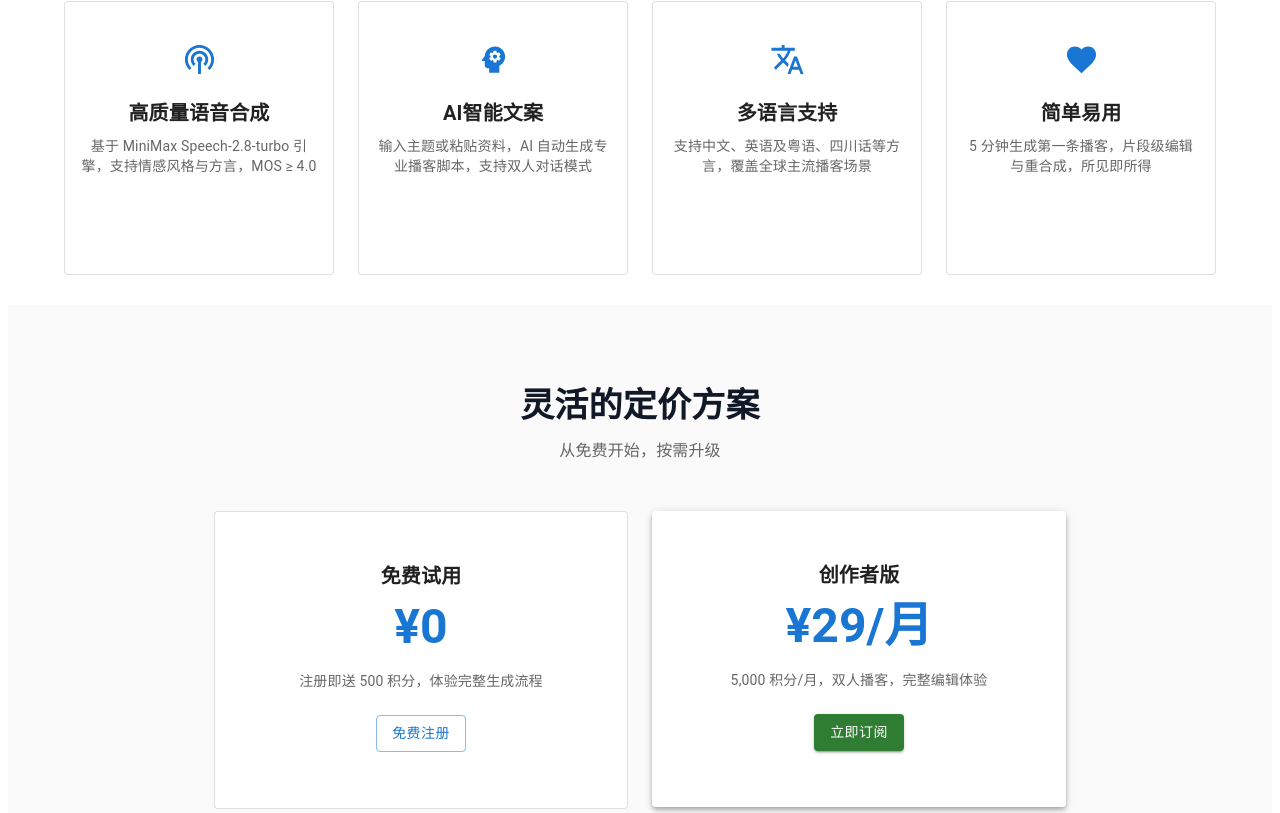
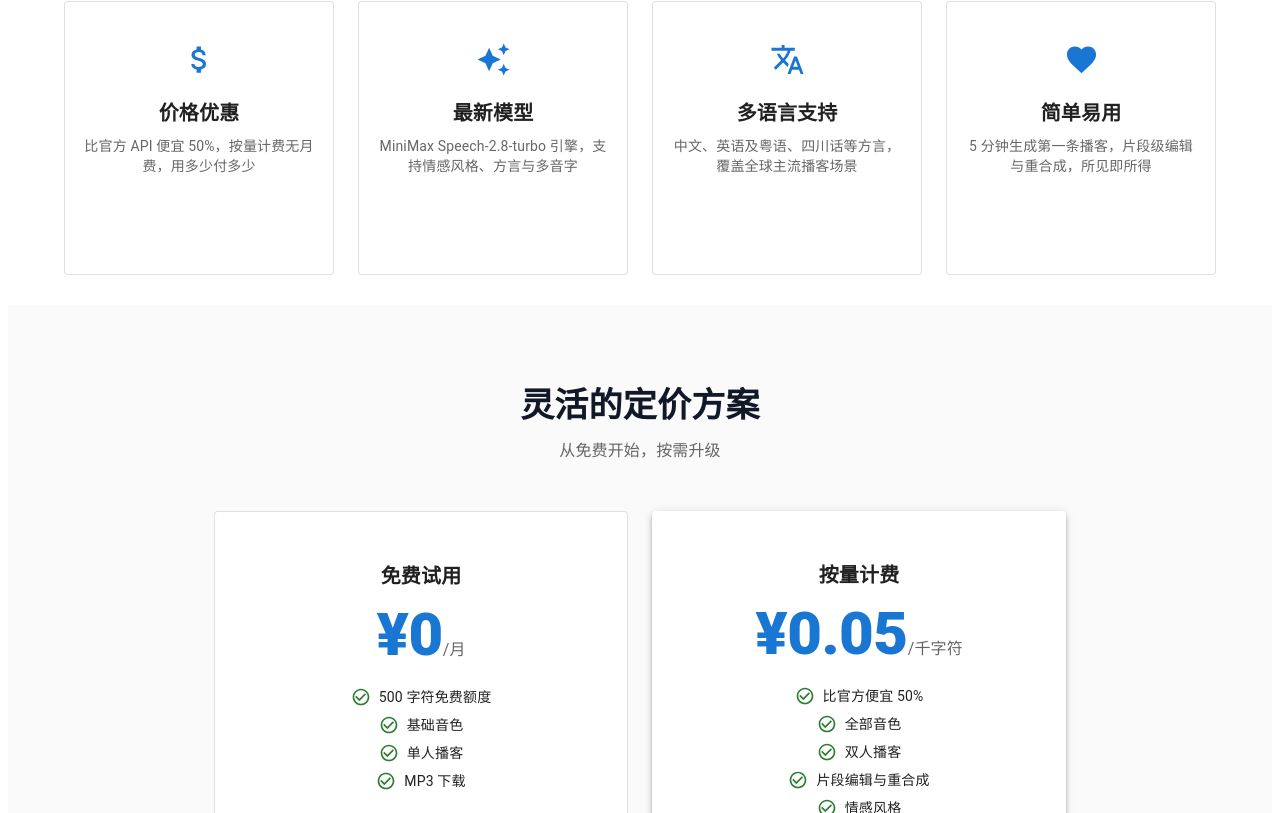
Before and after one commit to cugfei/podcraft-mvp, a Next.js app in the folder frontend/: page / in a window 1280 px wide. Shown: the part 747-1560 px from the top of the page. Built offline with nearby package versions, Linux system fonts and the light colour scheme.

Commit message:
feat: T-2.1 首页完整实现
- 特性卡片对齐原型: 价格优惠/最新模型/多语言支持/简单易用
- 定价区域对齐原型: 免费试用(¥0/月) + 按量计费(¥0.05/千字符)
- 定价卡片含特性列表(带绿色勾选图标)
- 移动端响应式适配

```diff
--- a/frontend/src/app/page.tsx
+++ b/frontend/src/app/page.tsx
@@ -8,27 +8,28 @@ import Card from "@mui/material/Card";
 import CardContent from "@mui/material/CardContent";
 import Grid from "@mui/material/Grid";
 import Stack from "@mui/material/Stack";
-import PodcastsIcon from "@mui/icons-material/Podcasts";
-import PsychologyIcon from "@mui/icons-material/Psychology";
+import AttachMoneyIcon from "@mui/icons-material/AttachMoney";
+import AutoAwesomeIcon from "@mui/icons-material/AutoAwesome";
 import TranslateIcon from "@mui/icons-material/Translate";
 import FavoriteIcon from "@mui/icons-material/Favorite";
 import ArrowForwardIcon from "@mui/icons-material/ArrowForward";
+import CheckCircleOutlineIcon from "@mui/icons-material/CheckCircleOutline";
 
 const FEATURES = [
   {
-    icon: <PodcastsIcon fontSize="large" />,
-    title: "高质量语音合成",
-    desc: "基于 MiniMax Speech-2.8-turbo 引擎，支持情感风格与方言，MOS ≥ 4.0",
+    icon: <AttachMoneyIcon fontSize="large" />,
+    title: "价格优惠",
+    desc: "比官方 API 便宜 50%，按量计费无月费，用多少付多少",
   },
   {
-    icon: <PsychologyIcon fontSize="large" />,
-    title: "AI智能文案",
-    desc: "输入主题或粘贴资料，AI 自动生成专业播客脚本，支持双人对话模式",
+    icon: <AutoAwesomeIcon fontSize="large" />,
+    title: "最新模型",
+    desc: "MiniMax Speech-2.8-turbo 引擎，支持情感风格、方言与多音字",
   },
   {
     icon: <TranslateIcon fontSize="large" />,
     title: "多语言支持",
-    desc: "支持中文、英语及粤语、四川话等方言，覆盖全球主流播客场景",
+    desc: "中文、英语及粤语、四川话等方言，覆盖全球主流播客场景",
   },
   {
     icon: <FavoriteIcon fontSize="large" />,
@@ -38,8 +39,21 @@ const FEATURES = [
 ];
 
 const PLANS = [
-  { name: "免费试用", price: "¥0", desc: "注册即送 500 积分，体验完整生成流程", cta: "免费注册" },
-  { name: "创作者版", price: "¥29/月", desc: "5,000 积分/月，双人播客，完整编辑体验", cta: "立即订阅", primary: true },
+  {
+    name: "免费试用",
+    price: "¥0",
+    unit: "/月",
+    features: ["500 字符免费额度", "基础音色", "单人播客", "MP3 下载"],
+    cta: "免费注册",
+  },
+  {
+    name: "按量计费",
+    price: "¥0.05",
+    unit: "/千字符",
+    features: ["比官方便宜 50%", "全部音色", "双人播客", "片段编辑与重合成", "情感风格", "WAV 导出"],
+    cta: "立即充值",
+    primary: true,
+  },
 ];
 
 export default function HomePage() {
@@ -143,17 +157,29 @@ export default function HomePage() {
                     <Typography variant="h6" fontWeight={600} gutterBottom>
                       {plan.name}
                     </Typography>
-                    <Typography variant="h3" fontWeight={700} color="primary" gutterBottom>
-                      {plan.price}
-                    </Typography>
-                    <Typography variant="body2" color="text.secondary" sx={{ mb: 3 }}>
-                      {plan.desc}
-                    </Typography>
+                    <Box sx={{ mb: 2 }}>
+                      <Typography variant="h2" fontWeight={900} color="primary" component="span">
+                        {plan.price}
+                      </Typography>
+                      <Typography variant="body1" color="text.secondary" component="span">
+                        {plan.unit}
+                      </Typography>
+                    </Box>
+                    <Box component="ul" sx={{ listStyle: "none", p: 0, m: 0, mb: 3 }}>
+                      {plan.features.map((f) => (
+                        <Box component="li" key={f} sx={{ display: "flex", alignItems: "center", gap: 1, mb: 1, justifyContent: "center" }}>
+                          <CheckCircleOutlineIcon fontSize="small" color="success" />
+                          <Typography variant="body2">{f}</Typography>
+                        </Box>
+                      ))}
+                    </Box>
                     <Button
                       component={Link}
                       href="/register"
                       variant={plan.primary ? "contained" : "outlined"}
                       color={plan.primary ? "success" : "primary"}
+                      size="large"
+                      sx={{ px: 4 }}
                     >
                       {plan.cta}
                     </Button>
```
